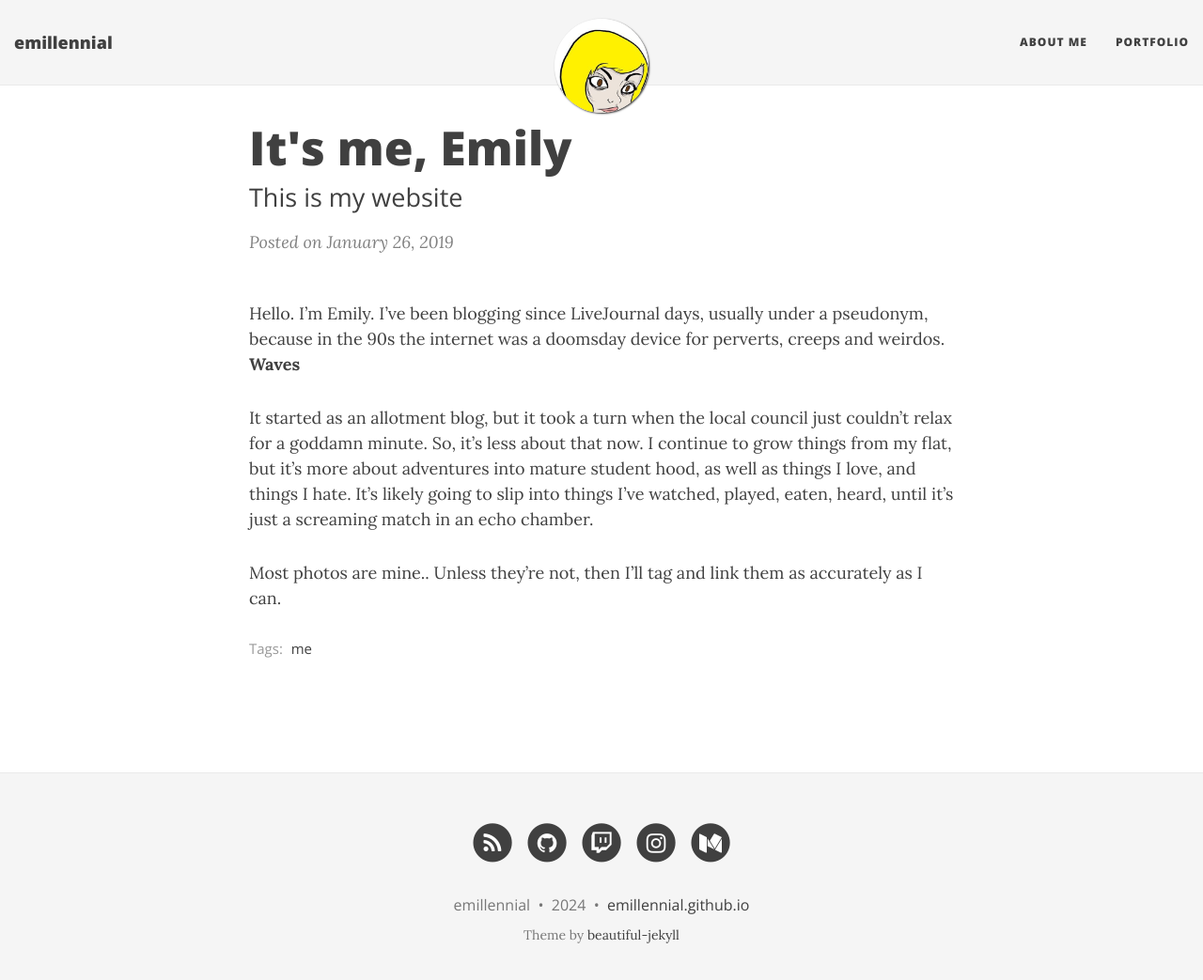
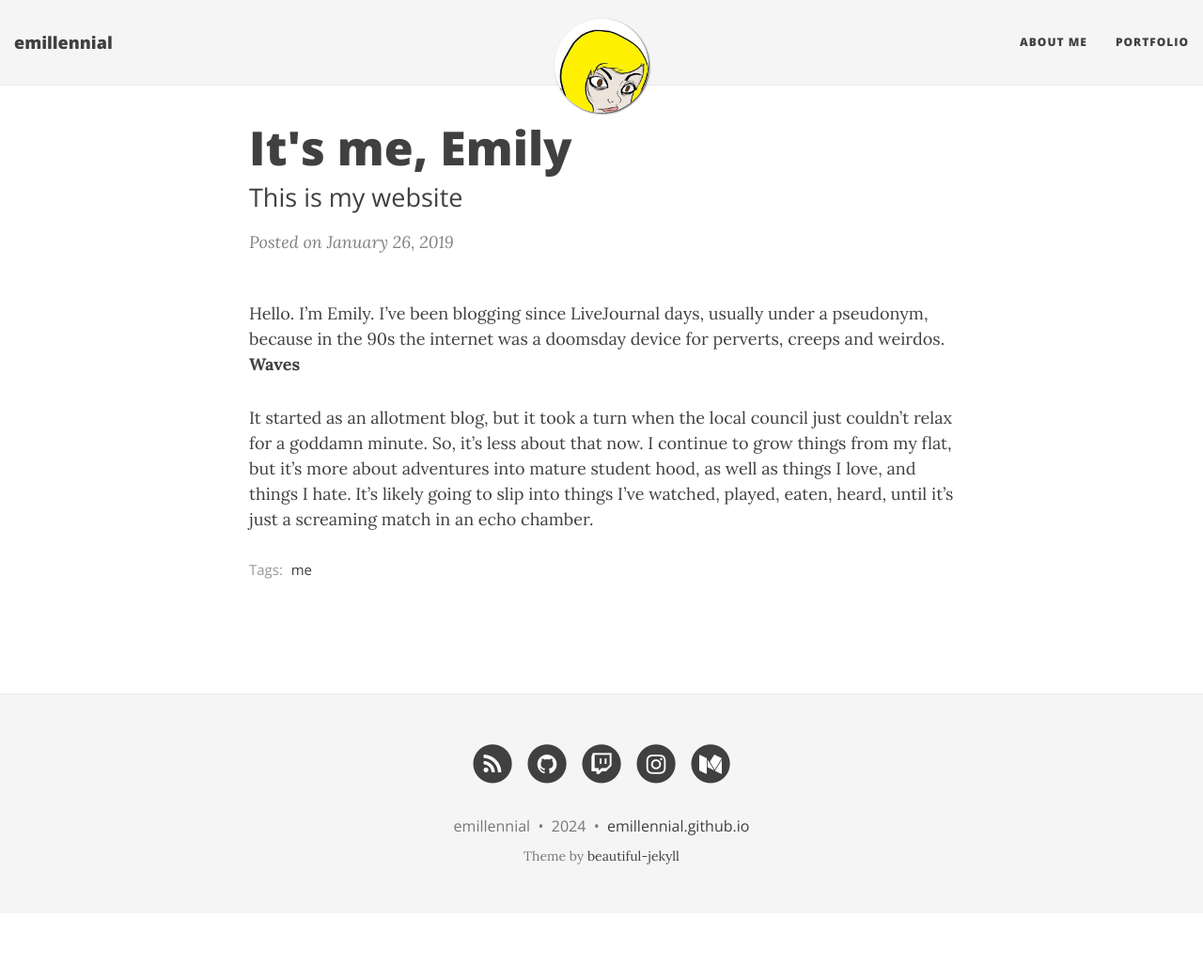
Before and after one commit to emillennial/emillennial.github.io, a Jekyll site: the page built from _posts/2019-01-26-its-me.md, in a window 1280 px wide and 1056 px high. Shown: the top 1043 px of the window at 94% size. Built offline with Jekyll 4.4.1, drawn with Linux system fonts in a browser that asks for light colours; nearby versions of some CDN libraries.

Commit message:
Update 2019-01-26-its-me.md

```diff
--- a/_posts/2019-01-26-its-me.md
+++ b/_posts/2019-01-26-its-me.md
@@ -9,5 +9,3 @@ comments: true
 Hello. I’m Emily. I’ve been blogging since LiveJournal days, usually under a pseudonym, because in the 90s the internet was a doomsday device for perverts, creeps and weirdos. **Waves**
 
 It started as an allotment blog, but it took a turn when the local council just couldn’t relax for a goddamn minute. So, it’s less about that now. I continue to grow things from my flat, but it’s more about adventures into mature student hood, as well as things I love, and things I hate. It’s likely going to slip into things I’ve watched, played, eaten, heard, until it’s just a screaming match in an echo chamber.
-
-Most photos are mine.. Unless they’re not, then I’ll tag and link them as accurately as I can.
```
